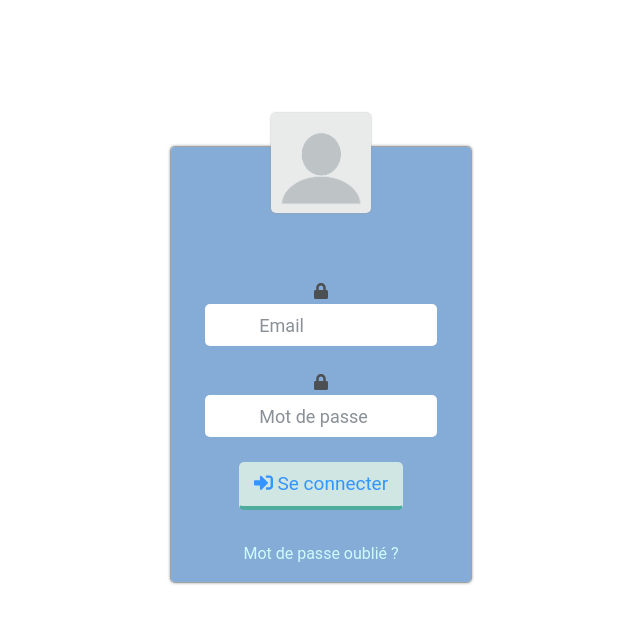
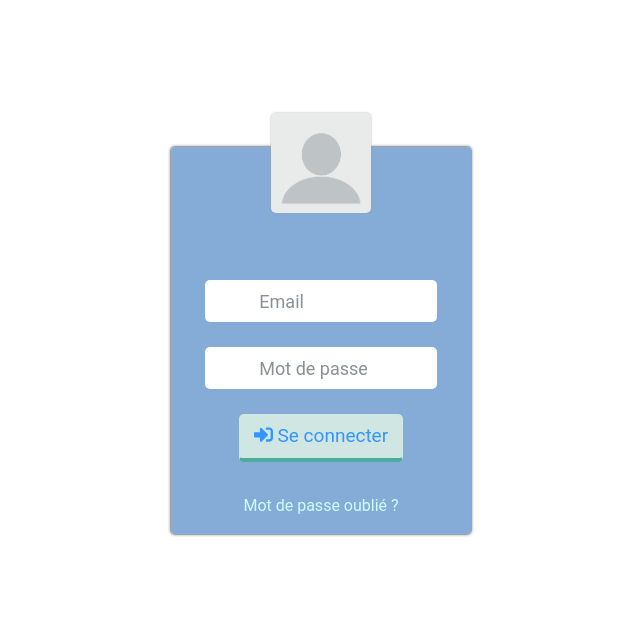
Before and after one commit to javio-conseil/zubajari, a plain HTML site: page login_form.html in a window 1280 px wide. Shown: the whole page, without its empty margins (319-959 px from the left). Drawn offline with nearby package versions, Linux system fonts and the light colour scheme.

Commit message:
remove lock icons on form

```diff
--- a/login_form.html
+++ b/login_form.html
@@ -21,12 +21,10 @@
 				<form class="col-12">
 
 					<div class="form-group">
-						<i class="fas fa-lock"></i>
 						<input type="email" class="form-control" placeholder="Email" name="" id="">
 					</div>
 
 					<div class="form-group">
-                        <i class="fas fa-lock"></i>
 						<input type="password" class="form-control" placeholder="Mot de passe" name="" id="">
 					</div>
 
```
